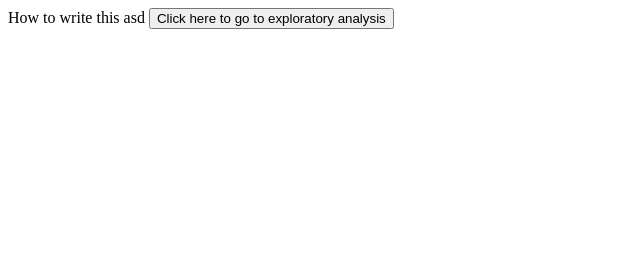
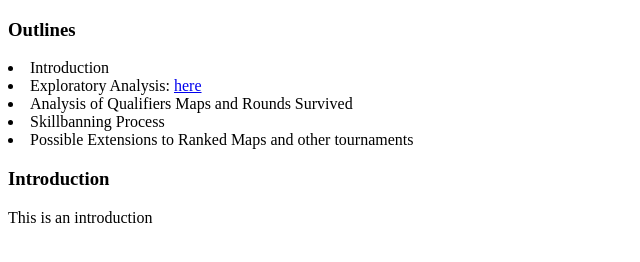
Before and after one commit to 4digitmwc/skillban-articles, a plain HTML site: page index.html in a window 1280 px wide. Shown: the whole page, without its empty margins (0-640 px from the left). Drawn offline with Linux system fonts and the light colour scheme.

Commit message:
outlines in html

```diff
--- a/index.html
+++ b/index.html
@@ -4,6 +4,17 @@
     <script src="index.js" defer></script>
 </head>
 <body>
-    How to write this asd
-    <button id="exploratory">Click here to go to exploratory analysis</button>
+    <div id="outlines">
+        <h3>Outlines</h3>
+        <li>Introduction</li>
+        <li>Exploratory Analysis: <a href="articles/exploratory.html">here</a></li>
+        <li>Analysis of Qualifiers Maps and Rounds Survived</li>
+        <li>Skillbanning Process</li>
+        <li>Possible Extensions to Ranked Maps and other tournaments</li>
+    </div>
+    <div id="introduction">
+        <h3>Introduction</h3>
+        <div>This is an introduction</div>
+    </div>
+
 </body>
--- a/index.js
+++ b/index.js
@@ -1,5 +1 @@
 console.log("Hello World")
-
-document.getElementById('exploratory').onclick = () => {
-    window.open("articles/exploratory.html")
-}
```
Also changed, not shown: index.css (added).
